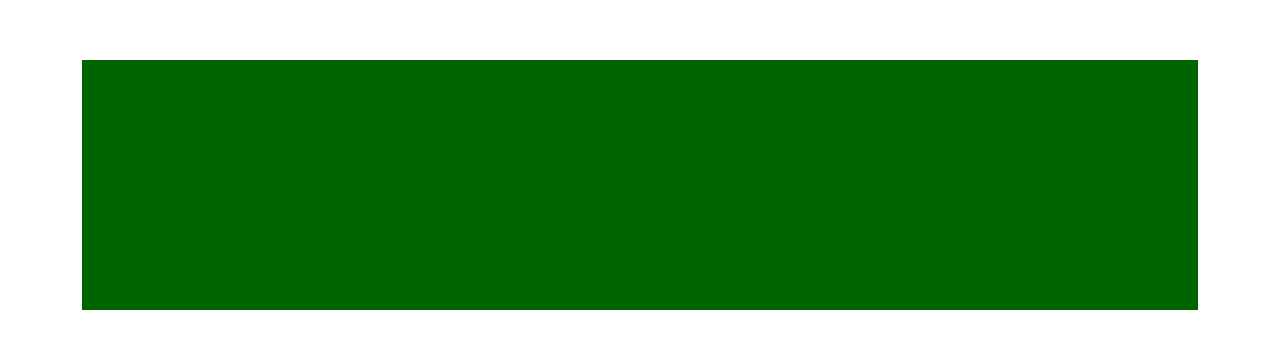
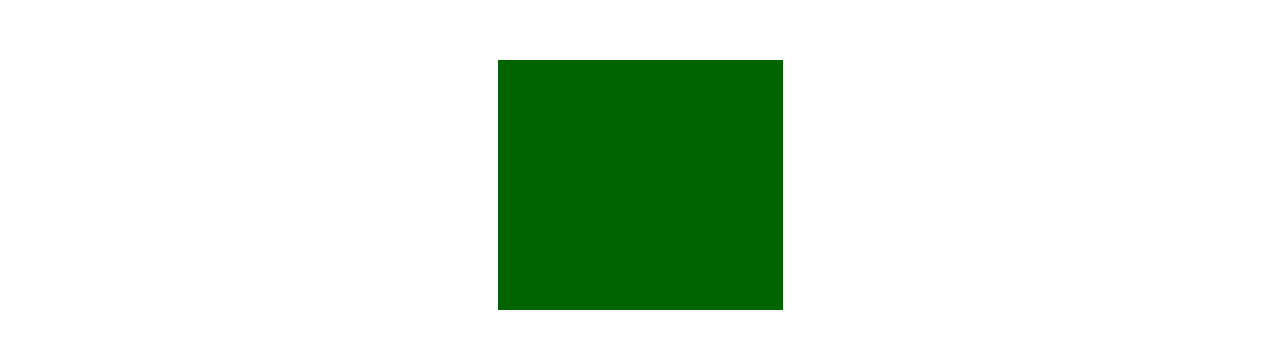
Before and after one commit to Zestus01/bootstrapLegos, a plain HTML site: page centered.html in a window 1280 px wide. Shown: the part 215-564 px from the top of the page. Drawn offline with nearby package versions, Linux system fonts and the light colour scheme.

Commit message:
modified:   centered.html

```diff
--- a/centered.html
+++ b/centered.html
@@ -9,8 +9,10 @@
     <title>Document</title>
 </head>
 <body>
-    <div class="container d-flex align-items-center" style="min-height: 100vh">
-            <div class="col mx-auto green"></div>
+    <div class="container">
+        <div class="row vh-100 align-items-center justify-content-center">
+            <div class="col-3 mx-auto green"></div>
+        </div>
     </div>
     <script src="https://cdn.jsdelivr.net/npm/bootstrap@5.0.2/dist/js/bootstrap.bundle.min.js" integrity="sha384-MrcW6ZMFYlzcLA8Nl+NtUVF0sA7MsXsP1UyJoMp4YLEuNSfAP+JcXn/tWtIaxVXM" crossorigin="anonymous"></script>
 </body>
```
